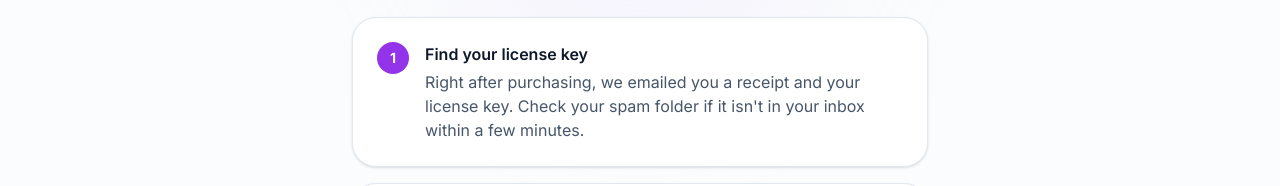
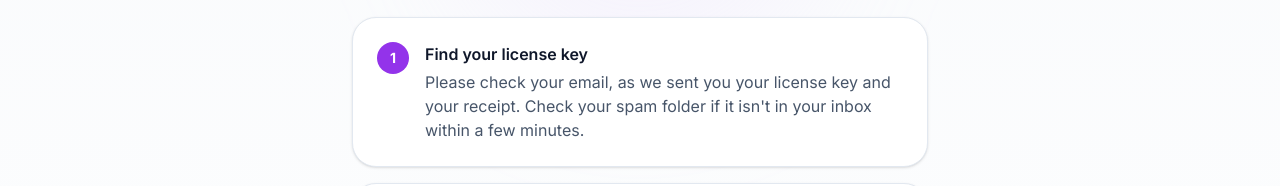
Before and after one commit to Cmj98101/pi-boost-landing, a Next.js app: page /thank-you in a window 1280 px wide. Shown: the part 310-496 px from the top of the page. Built offline with nearby package versions, Linux system fonts and the light colour scheme; no server answers.

Commit message:
Reword the license key step on the thank-you page
Co-Authored-By: Claude Opus 5.5 (1M context) <noreply@anthropic.com>

```diff
--- a/app/thank-you/page.tsx
+++ b/app/thank-you/page.tsx
@@ -14,7 +14,7 @@ export const metadata: Metadata = {
 const STEPS = [
   {
     title: "Find your license key",
-    body: "Right after purchasing, we emailed you a receipt and your license key. Check your spam folder if it isn't in your inbox within a few minutes.",
+    body: "Please check your email, as we sent you your license key and your receipt. Check your spam folder if it isn't in your inbox within a few minutes.",
   },
   {
     title: "Download the app",
```
